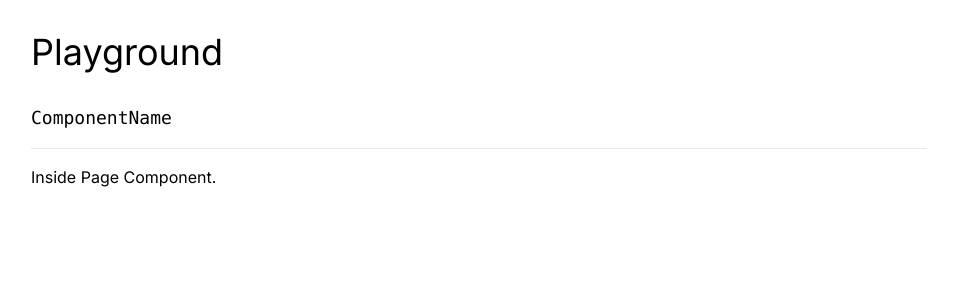
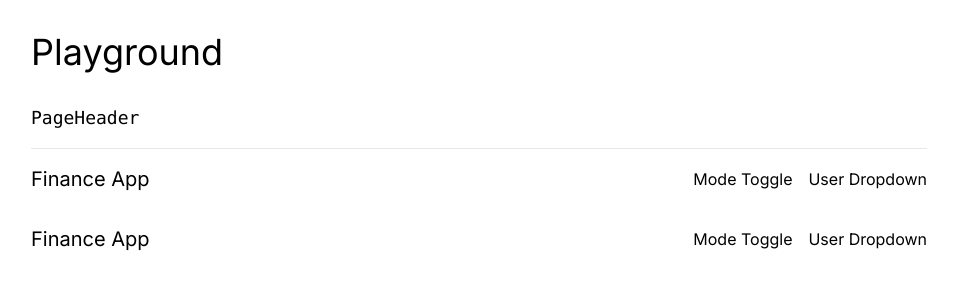
Before and after one commit to data-analytic-ai/next-js-examples, a Next.js app: page /playground in a window 1280 px wide. Shown: the top 300 px of the page, without its empty margins (161-1118 px from the left). Built offline with nearby package versions, Linux system fonts and the light colour scheme.

Commit message:
Inside Page Component and initial clean up

```diff
--- /dev/null
+++ b/app/dashboard/layout.js
@@ -0,0 +1,12 @@
+import PageHeader from "@/components/PageHeader";
+
+export default function Layout({children}) {
+    return (
+        <>
+            <h1>second layout</h1>
+            {/*<PageHeader className="mt-8" />*/}
+            {/*<main>{children}</main>*/}
+            {/*<footer>Footer</footer>*/}
+        </>
+    )
+}
--- /dev/null
+++ b/app/dashboard/page.js
@@ -0,0 +1,7 @@
+import React from 'react'
+
+export default function Page() {
+    return (
+        <h1>Dashboard</h1>
+    )
+}
--- a/app/layout.js
+++ b/app/layout.js
@@ -1,17 +1,22 @@
 import { Inter } from "next/font/google";
 import "./globals.css";
+import PageHeader from "@/components/PageHeader";
 
 const inter = Inter({ subsets: ["latin"] });
 
 export const metadata = {
-  title: "Create Next App",
+  title: "Finance App",
   description: "Generated by create next app",
 };
 
 export default function RootLayout({ children }) {
   return (
-    <html lang="en">
-      <body className={inter.className}>{children}</body>
-    </html>
+
+      <html lang="en">
+      <body className={inter.className}>{children}
+      <PageHeader className="mt-8" />
+      </body>
+      </html>
+
   );
 }
--- a/app/playground/page.js
+++ b/app/playground/page.js
@@ -1,12 +1,14 @@
+import PageHeader from '@/components/PageHeader'
+
 export default function Page() {
     return (
-        <main className={"space-y-8"}>
+        <main className="space-y-8">
             <h1 className="text-4xl mt-8">Playground</h1>
 
             <div>
-                <h2 className="mb-4 text-lg font-mono">ComponentName</h2>
-                <hr className="mb-4 border-gray-200 dark:border-gray-800"/>
-                <p>Inside Page Component.</p>
+                <h2 className="mb-4 text-lg font-mono">PageHeader</h2>
+                <hr className="mb-4 border-gray-200 dark:border-gray-800" />
+                <div><PageHeader /></div>
             </div>
         </main>
     )
--- /dev/null
+++ b/components/PageHeader.js
@@ -0,0 +1,14 @@
+import Link from 'next/link'
+
+export default function PageHeader({className}) {
+    return (
+        <header className={`flex justify-between items-center ${className}`}>
+            <Link href="/dashboard" className="text-xl hover:underline underline-offset-8 decoration-2">Finance App</Link>
+
+            <div className="flex items-center space-x-4">
+                <div>Mode Toggle</div>
+                <div>User Dropdown</div>
+            </div>
+        </header>
+    )
+}
```
